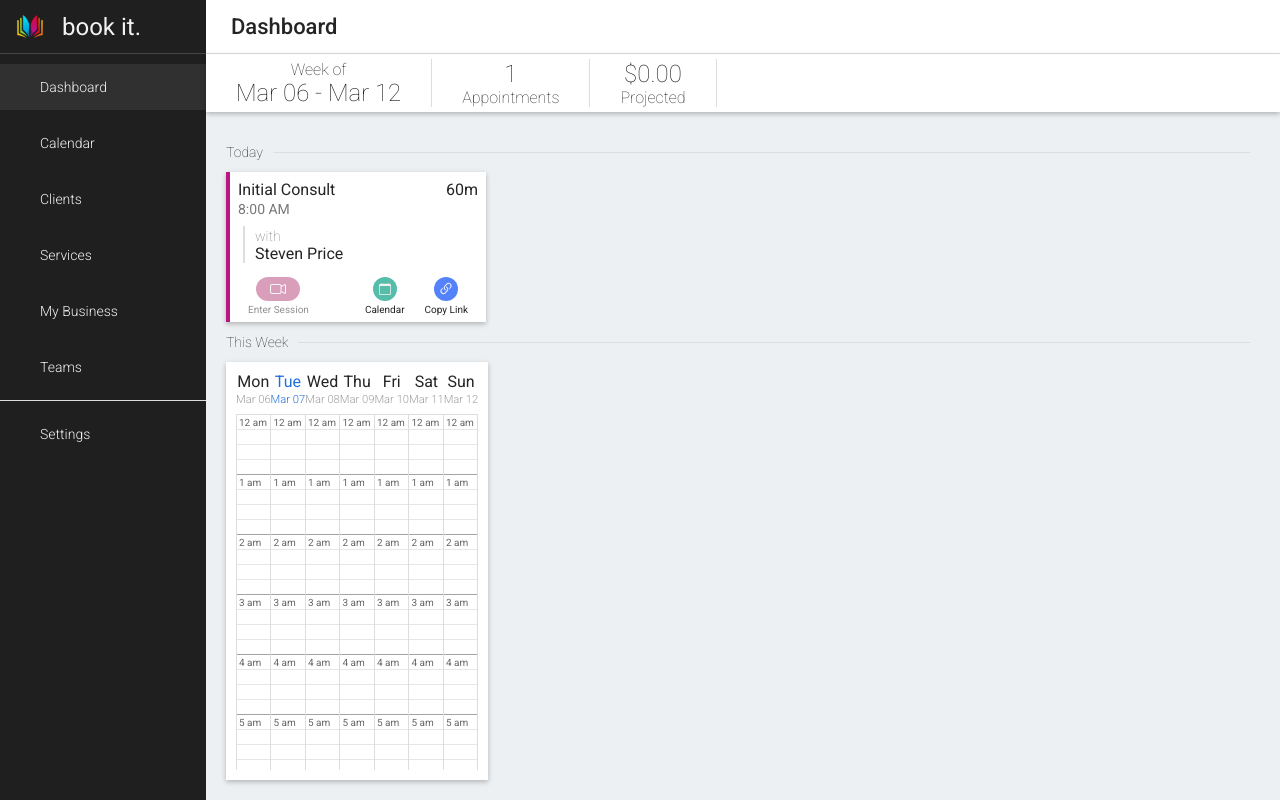
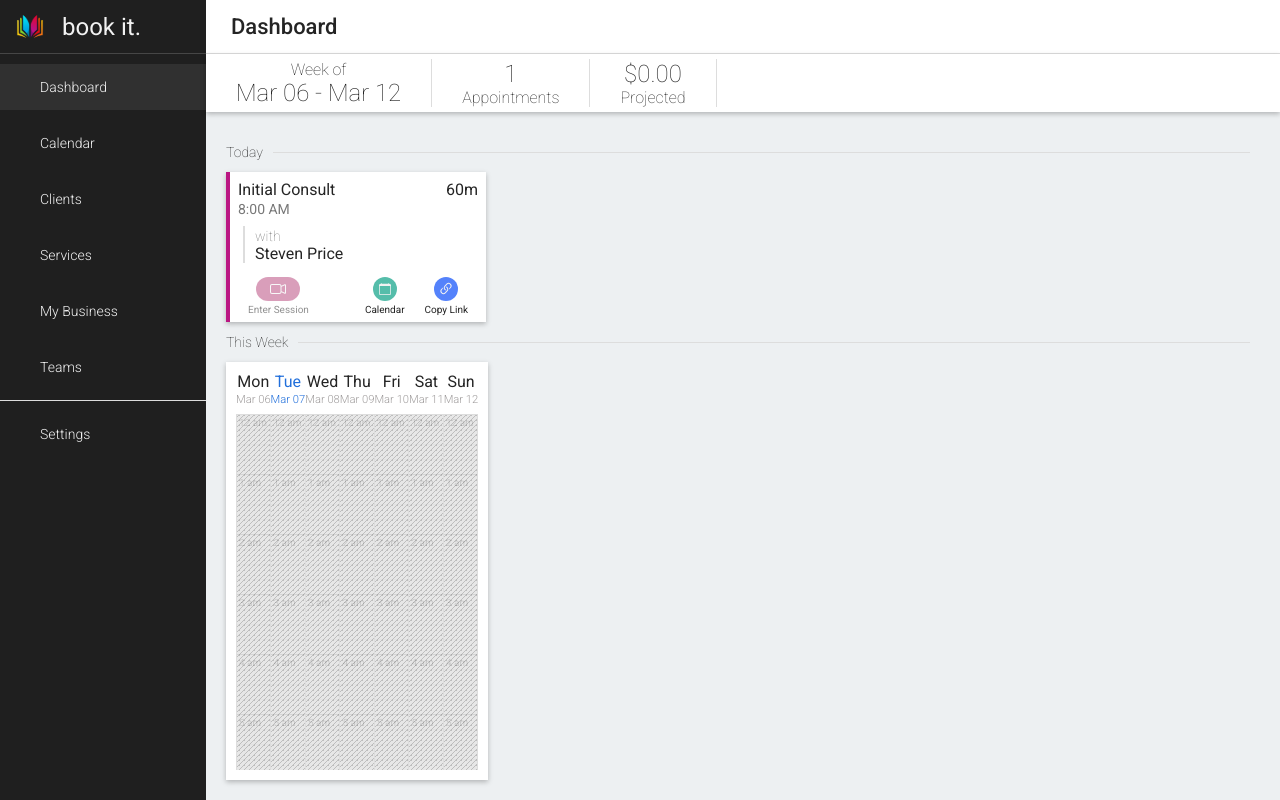
Before and after one commit to ryanhartwig/bookeasy, a Next.js app in the folder next/: page /dashboard in a window 1280 px wide. Built offline with nearby package versions, Linux system fonts and the light colour scheme.

Commit message:
Add pattern cover for time blocks

```diff
--- a/next/src/app/dashboard/dashboard.module.scss
+++ b/next/src/app/dashboard/dashboard.module.scss
@@ -184,6 +184,8 @@
   border-bottom: 1px solid #E7E7E7;
   overflow-y: visible;
 
+  position: relative;
+
   p {
     font-size: 10px;
     font-weight: 400;
@@ -195,3 +197,19 @@
     border-bottom: none;
   }
 }
+
+.cover {
+  position: absolute;
+  width: calc(100% + 1px);
+  height: calc(100% + 1px);
+
+  background-color: #e1e1e1;
+  opacity: 0.8;
+  background-size: 5px 5px;
+  background-image: repeating-linear-gradient(-45deg, #aeaeae 0, #aeaeae 1px, #e1e1e1 0, #e1e1e1 50%);
+
+
+
+  top: -1px;
+  left: -1px;
+}
--- a/next/src/app/dashboard/hours.tsx
+++ b/next/src/app/dashboard/hours.tsx
@@ -23,6 +23,7 @@
         let hourIndex = 0;
         let hour = 0;
         let period = '';
+
         if (isHour) {
           hourIndex = i / 4;
           hour = hourIndex % 12 === 0 ? 12 : hourIndex % 12;
@@ -30,11 +31,9 @@
         }
 
 
-
-
-
         return (
           <div key={i} className={styles.block} style={{borderBottomColor}}>
+            <div className={styles.cover} />
             {isHour && <p>{hour} {period}</p>}
           </div>
         )
```
